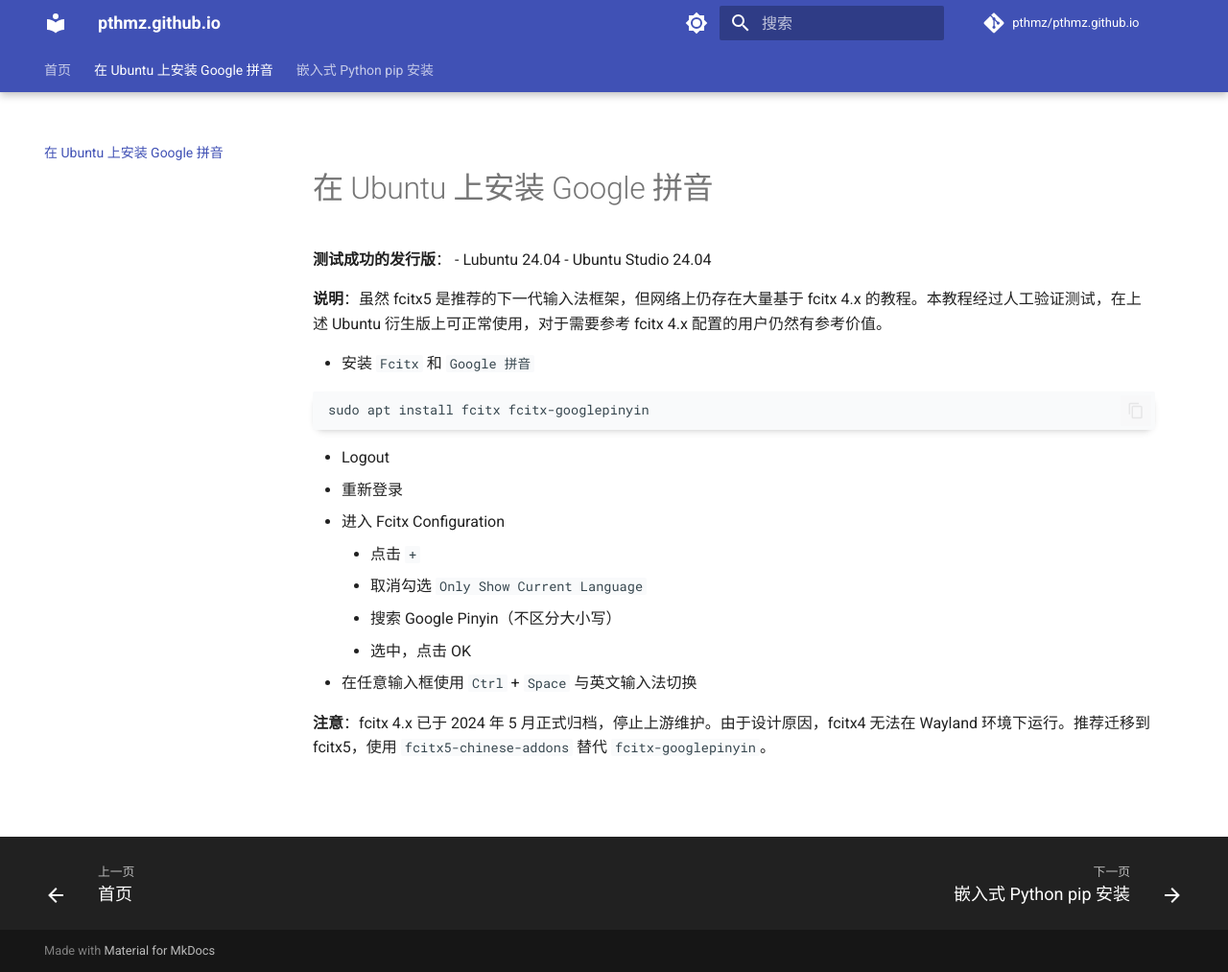
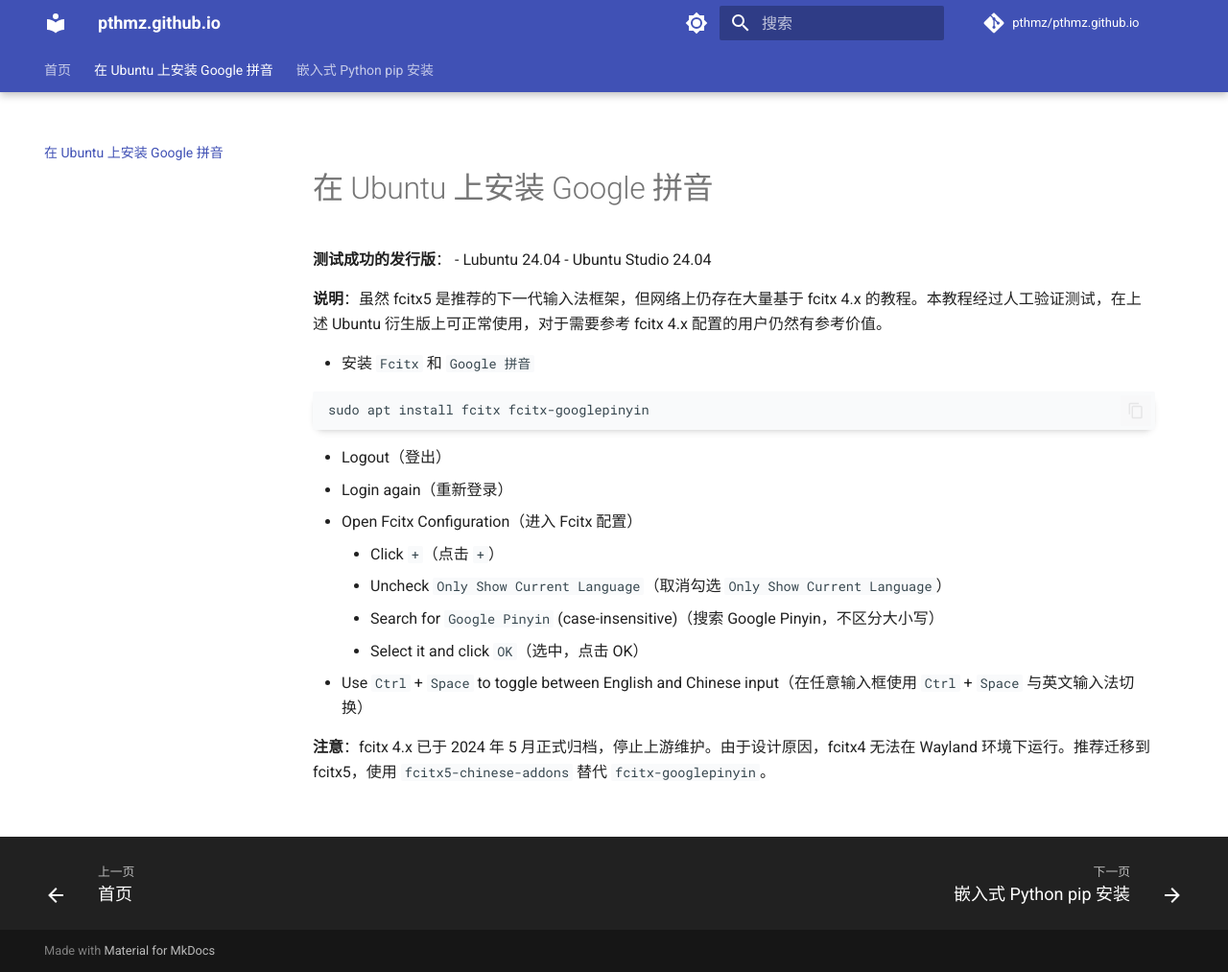
Before and after one commit to pthmz/pthmz.github.io, an MkDocs documentation site: the page built from docs/blog/2024-06-11-install-google-pinyin-on-ubuntu.md, in a window 1280 px wide and 1013 px high. Shown: the whole window at 96% size. Built offline with MkDocs 1.6.1 and Material for MkDocs 9.7.7, drawn with Linux system fonts in a browser that asks for light colours; comment, search, counter and statistics services are not loaded.

Commit message:
Update UI instructions to English with Chinese translation

````diff
--- a/docs/blog/2024-06-11-install-google-pinyin-on-ubuntu.md
+++ b/docs/blog/2024-06-11-install-google-pinyin-on-ubuntu.md
@@ -16,13 +16,13 @@
 sudo apt install fcitx fcitx-googlepinyin
 ```
 
-- Logout
-- 重新登录
-- 进入 Fcitx Configuration
-    - 点击 `+`
-    - 取消勾选 `Only Show Current Language`
-    - 搜索 Google Pinyin（不区分大小写）
-    - 选中，点击 OK
-- 在任意输入框使用 `Ctrl` + `Space` 与英文输入法切换
+- Logout（登出）
+- Login again（重新登录）
+- Open Fcitx Configuration（进入 Fcitx 配置）
+    - Click `+`（点击 `+`）
+    - Uncheck `Only Show Current Language`（取消勾选 `Only Show Current Language`）
+    - Search for `Google Pinyin` (case-insensitive)（搜索 Google Pinyin，不区分大小写）
+    - Select it and click `OK`（选中，点击 OK）
+- Use `Ctrl` + `Space` to toggle between English and Chinese input（在任意输入框使用 `Ctrl` + `Space` 与英文输入法切换）
 
 **注意**：fcitx 4.x 已于 2024 年 5 月正式归档，停止上游维护。由于设计原因，fcitx4 无法在 Wayland 环境下运行。推荐迁移到 fcitx5，使用 `fcitx5-chinese-addons` 替代 `fcitx-googlepinyin`。
````
